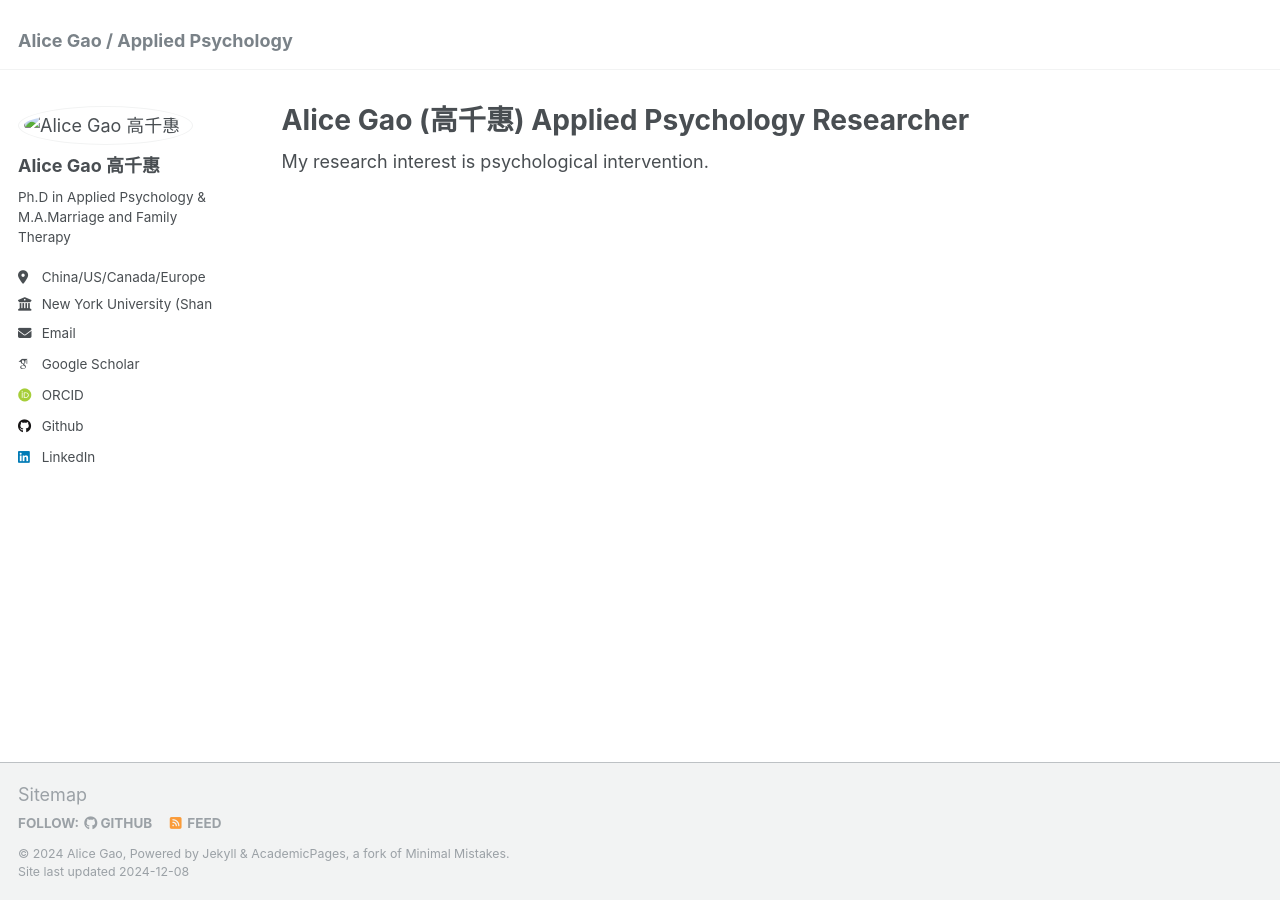
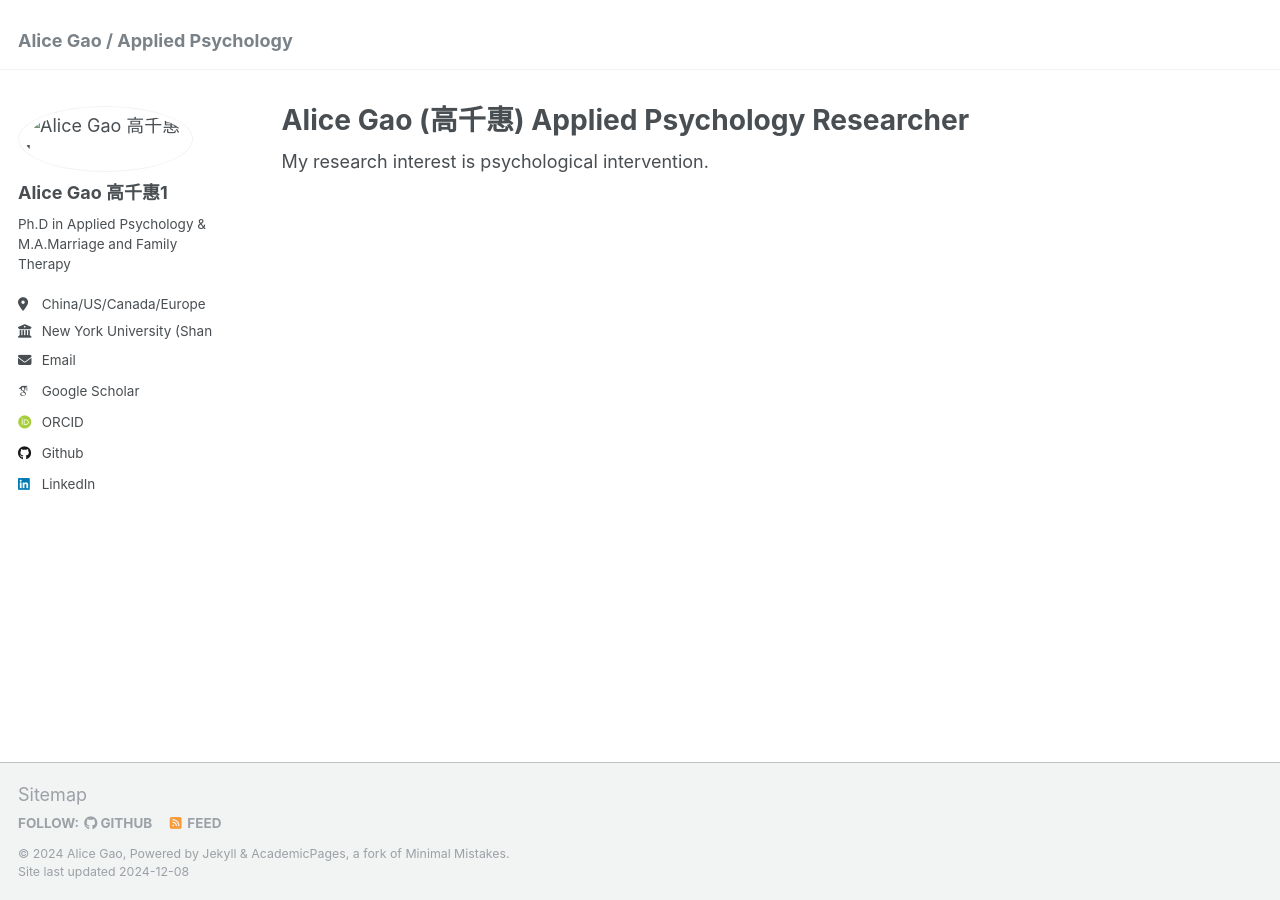
Before and after one commit to alicepsychology/alicepsychology.com, a Jekyll site: the page built from _pages/about.md, in a window 1280 px wide. Built offline with Jekyll 4.4.1, drawn with Linux system fonts in a browser that asks for light colours; some web fonts are replaced.

Commit message:
Update _config.yml

```diff
--- a/_config.yml
+++ b/_config.yml
@@ -22,7 +22,7 @@ repository               : "academicpages/academicpages.github.io"
 author:
   # Biographic information
   avatar           : "alicepsychology.com/images/profile.png"
-  name             : "Alice Gao 高千惠"
+  name             : "Alice Gao 高千惠1"
   pronouns         : # example: "she/her"
   bio              : "Ph.D in Applied Psychology & M.A.Marriage and Family Therapy"
   location         : "China/US/Canada/Europe"
```
